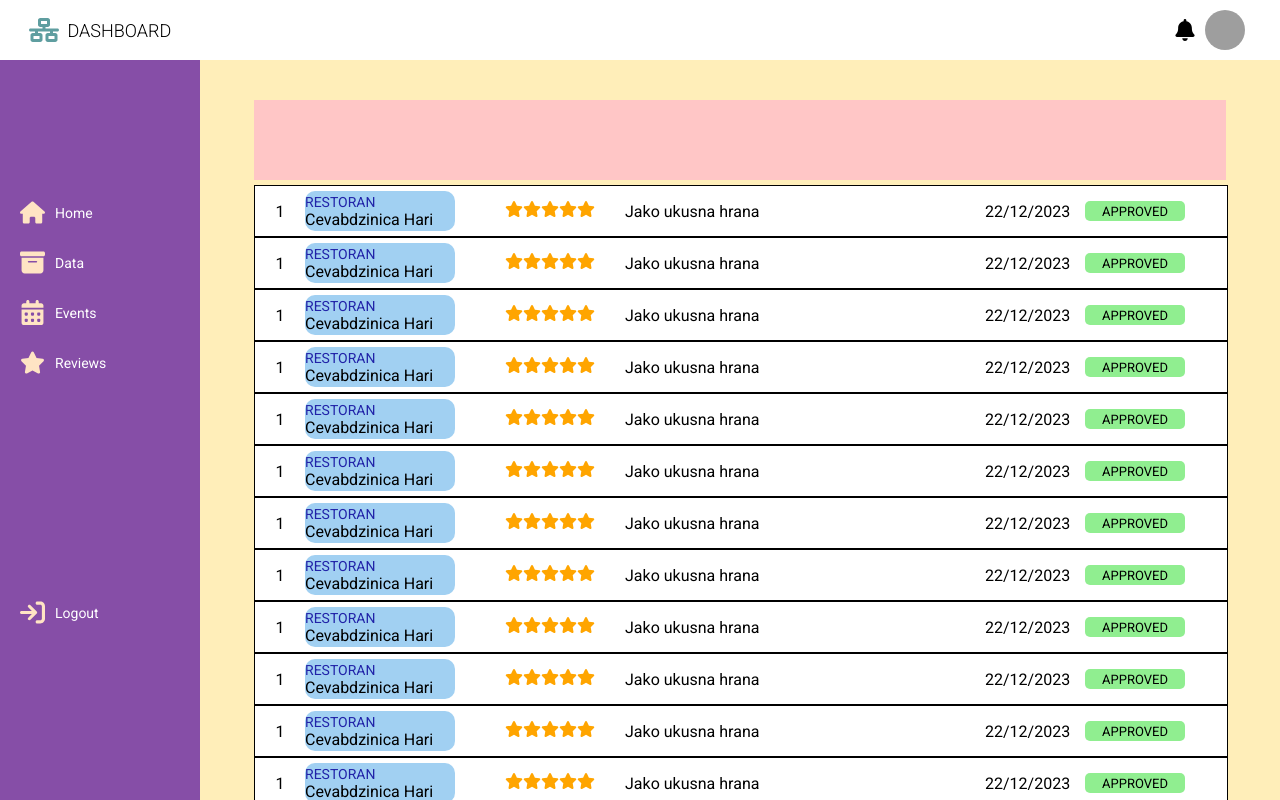
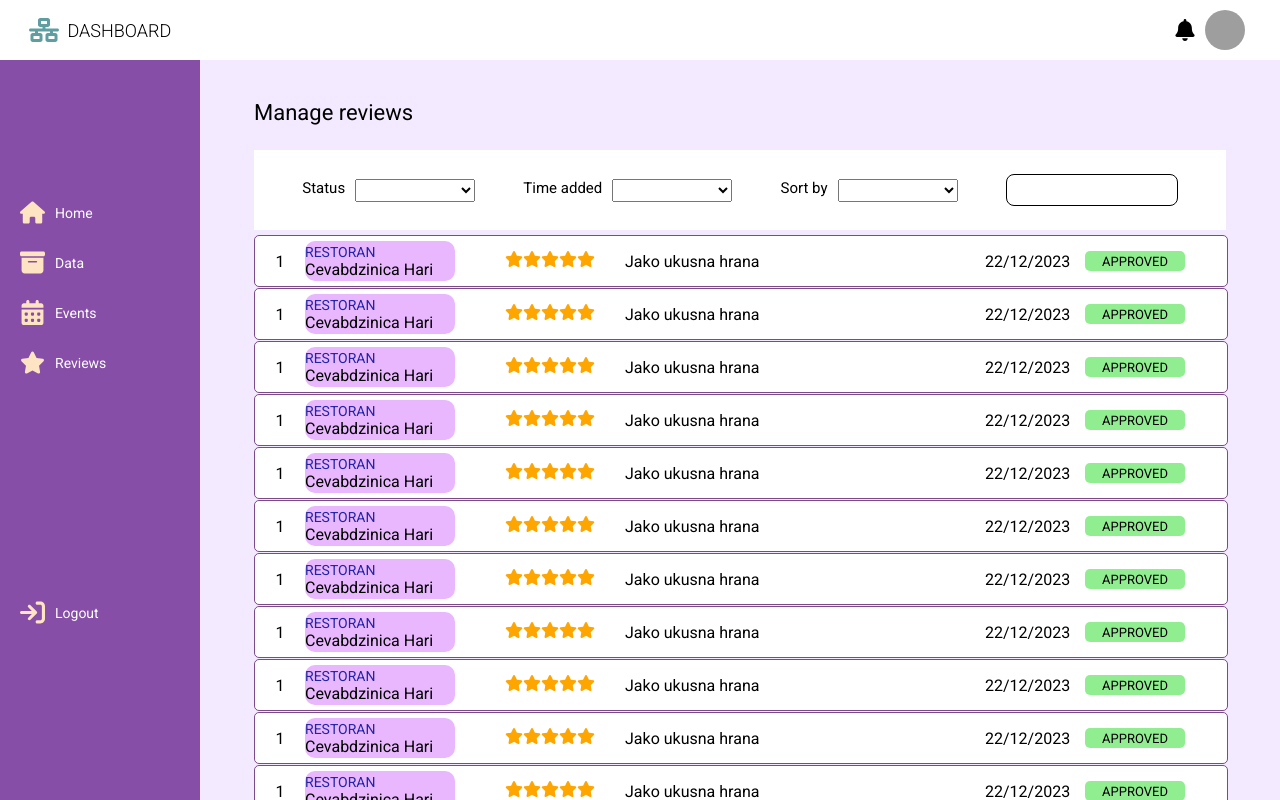
Before and after one commit to jasarevicedis/GoTravnik, an Angular app: page /reviews in a window 1280 px wide. Shown: the top 800 px of the page. Built offline with nearby package versions, Linux system fonts and the light colour scheme; grey boxes are pictures that could not be loaded.

Commit message:
ADMIN: review page frontend add

```diff
--- a/src/app/admin/pages/admin-reviewpage/admin-reviewpage.component.html
+++ b/src/app/admin/pages/admin-reviewpage/admin-reviewpage.component.html
@@ -1,5 +1,30 @@
+
 <div class="table-header">
+    <p>Manage reviews</p>
 
+</div>
+<div class="table-nav">
+
+    <div class="nav-item">
+        <p>Status</p>
+        <select name="" id="">
+            <option value="Alphabetically"></option>
+        </select>
+    </div>
+    <div class="nav-item">
+        <p>Time added</p>
+        <select name="" id="">
+            <option value="Alphabetically"></option>
+        </select>
+    </div>
+    <div class="nav-item">
+        <p>Sort by</p>
+        <select name="" id="">
+            <option value="Alphabetically"></option>
+        </select>
+    </div>
+
+    <div class="search-bar"></div>
 </div>
 <table class="reviews-table">
     <thead></thead>
--- a/src/app/admin/pages/admin-reviewpage/admin-reviewpage.component.scss
+++ b/src/app/admin/pages/admin-reviewpage/admin-reviewpage.component.scss
@@ -5,15 +5,46 @@
 
     margin-top: 60px;
     display: flex;
-    background-color: rgb(255, 238, 185);
+    background-color: rgb(244, 234, 255);
     flex-direction: column;
     align-items: center;
     .table-header {
         margin-top: 40px;
+        height: 30px;
+        width: 90%;
+        display: flex;
+        //background-color: white;
+        p {
+            font-size: 22px;
+        }
+    }
+    .table-nav {
+
+        margin-top: 20px;
         width: 90%;
         height: 80px;
         display: flex;
-        background-color: rgb(255, 198, 198);
+        background-color: rgb(255, 255, 255);
+        align-items: center;
+        justify-content: space-evenly;
+        .nav-item {
+            display: flex;
+            gap: 10px;
+        }
+        p {
+            font-size: 15px;
+        }
+        select {
+            width: 120px;
+            height: 23px;
+        }
+        .search-bar {
+            width: 170px;
+            height: 30px;
+            border: 1px solid black;
+            border-radius: 8px;
+            background-color: white;
+        }
     }
     .reviews-table {
         margin-bottom: 50px;
@@ -22,7 +53,7 @@
         min-height: 400px;
         display: flex;
         flex-direction: column;
-        background-color: lightgreen;
+        //background-color: lightgreen;
         tbody {
             width: 100%;
             height: 100%;
@@ -30,10 +61,12 @@
             tr {
                 width: 100%;
                 height: 50px;
-                border: 1px solid black;
+                border: 1px solid rgb(124, 73, 137);
+                border-radius: 5px;
                 display: flex;
                 background-color: rgb(255, 255, 255);
                 align-items: center;
+                margin-bottom: 1px;
                 td {
                     display: flex;
                     //border: 1px solid green;
@@ -53,7 +86,7 @@
                         display: flex;
                         flex-direction: column;
                         justify-content: center;
-                        background-color: rgb(161, 208, 242);
+                        background-color: rgb(232, 183, 253);
                     }
                     .item-tag {
                         font-size: 14px;
```
